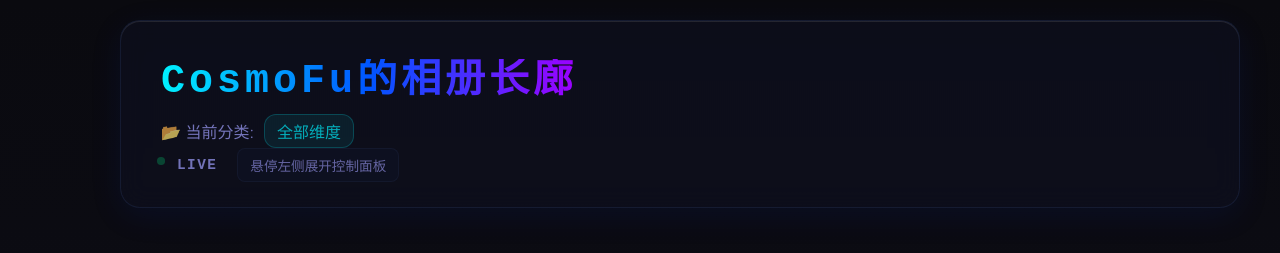
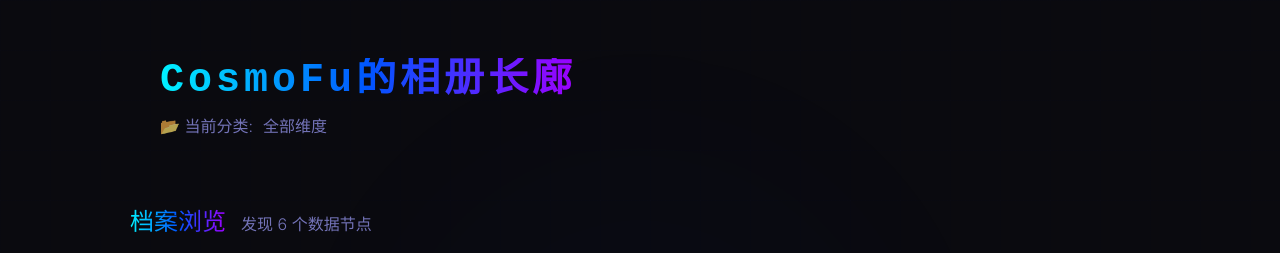
Before and after one commit to sapchen/personal-album, a React (Vite) app: page / in a window 1280 px wide. Shown: the top 253 px of the page. Built offline with nearby package versions, Linux system fonts and the light colour scheme.

Commit message:
做了一些变化的尝试

```diff
--- a/package.json
+++ b/package.json
@@ -9,8 +9,11 @@
     "preview": "vite preview"
   },
   "dependencies": {
+    "@tsparticles/react": "^3.0.0",
+    "@tsparticles/slim": "^3.9.1",
     "react": "^18.2.0",
-    "react-dom": "^18.2.0"
+    "react-dom": "^18.2.0",
+    "tsparticles": "^3.9.1"
   },
   "devDependencies": {
     "@vitejs/plugin-react": "^4.0.0",
--- a/src/App.jsx
+++ b/src/App.jsx
@@ -10,7 +10,9 @@ function App() {
 
   // 添加窗口宽度状态
   const [windowWidth, setWindowWidth] = useState(window.innerWidth)
-
+  const particlesInit = async (engine) => {
+    await loadSlim(engine);
+  };
 
   useEffect(() => {
       fetch('./data.json')
@@ -69,7 +71,7 @@ function App() {
   return (
     <div style={{
       minHeight: '100vh',
-      background: 'linear-gradient(180deg, #0a0a0f 0%, #101020 100%)',
+      background: 'transparent',
       position: 'relative',
       display: 'flex'
     }}>
@@ -349,9 +351,11 @@ function App() {
         marginBottom: windowWidth <= 768 ? '60px' : '0',
 
         transition: 'margin-left 0.4s cubic-bezier(0.4, 0, 0.2, 1)',
-        minHeight: '100vh'
+        minHeight: '100vh',
+        position: 'relative', // 添加相对定位
+        zIndex: 1 // 添加z-index
       }}>
-        <header className="glass-card" style={{
+        <header style={{
           padding: windowWidth > 768 ? '25px 40px' : '15px 20px',
           margin: windowWidth > 768 ? '20px 40px 40px 40px' : '15px 15px 30px 15px',
           borderRadius: '20px',
@@ -390,55 +394,10 @@ function App() {
                 flexWrap: windowWidth > 768 ? 'nowrap' : 'wrap'  // 移动端允许换行
               }}>
                 <span>📂 当前分类: </span>
-                <span style={{
-                  padding: windowWidth > 768 ? '4px 12px' : '3px 8px',  // 移动端内边距小一点
-                  background: 'rgba(0, 242, 255, 0.1)',
-                  borderRadius: '12px',
-                  border: '1px solid rgba(0, 242, 255, 0.3)',
-                  color: '#00f2ff',
-                  fontSize: windowWidth > 768 ? '1rem' : '0.9rem'  // 移动端字体小一点
-                }}>
+                <span>
                   {categories.find(c => c.id === activeCategory)?.name || '全部维度'}
                 </span>
               </p>
-            </div>
-
-            <div style={{
-              display: 'flex',
-              alignItems: 'center',
-              gap: '20px'
-            }}>
-              <div style={{
-                color: '#a0a0ff',
-                fontSize: '0.9rem',
-                opacity: 0.7,
-                display: 'flex',
-                alignItems: 'center',
-                gap: '8px'
-              }}>
-                <div style={{
-                  width: '8px',
-                  height: '8px',
-                  background: '#00ff88',
-                  borderRadius: '50%',
-                  animation: 'pulse 2s infinite'
-                }} />
-                <span className="digital-font">LIVE</span>
-              </div>
-
-              {/* 提示文字 */}
-              <div style={{
-                display: windowWidth > 768 ? 'flex' : 'none',  // 移动端隐藏
-                fontSize: '0.85rem',  // 改为0.85rem
-                color: '#a0a0ff',
-                opacity: 0.6,
-                padding: '6px 12px',  // 缩小内边距
-                background: 'rgba(20, 25, 50, 0.4)',
-                borderRadius: '8px',  // 缩小圆角
-                border: '1px solid rgba(100, 150, 255, 0.1)'
-              }}>
-                悬停左侧展开控制面板
-              </div>
             </div>
           </div>
         </header>
@@ -500,7 +459,7 @@ function App() {
         </main>
 
         {/* 底部 */}
-        <footer className="glass-card" style={{
+        <footer style={{
           margin: '60px 40px 0 40px',
           padding: '30px 40px',
           textAlign: 'center',
--- a/src/index.css
+++ b/src/index.css
@@ -12,7 +12,7 @@ body {
   position: relative;
 }
 
-/* 背景科技网格 */
+ /* 背景科技网格 */
 body::before {
   content: '';
   position: fixed;
@@ -24,7 +24,7 @@ body::before {
     linear-gradient(rgba(10, 15, 30, 0.1) 1px, transparent 1px),
     linear-gradient(90deg, rgba(10, 15, 30, 0.1) 1px, transparent 1px);
   background-size: 50px 50px;
-  z-index: -1;
+  z-index: -2;
   animation: gridMove 20s linear infinite;
 }
 
@@ -38,7 +38,7 @@ body::after {
   height: 800px;
   background: radial-gradient(circle, rgba(0, 100, 255, 0.1) 0%, transparent 70%);
   transform: translate(-50%, -50%);
-  z-index: -1;
+  z-index: -2;
   filter: blur(60px);
   animation: pulse 8s ease-in-out infinite;
 }
```
Also changed, not shown: 备案图标.png (added), 1 other file (tests, documents, lock files or other folders).
